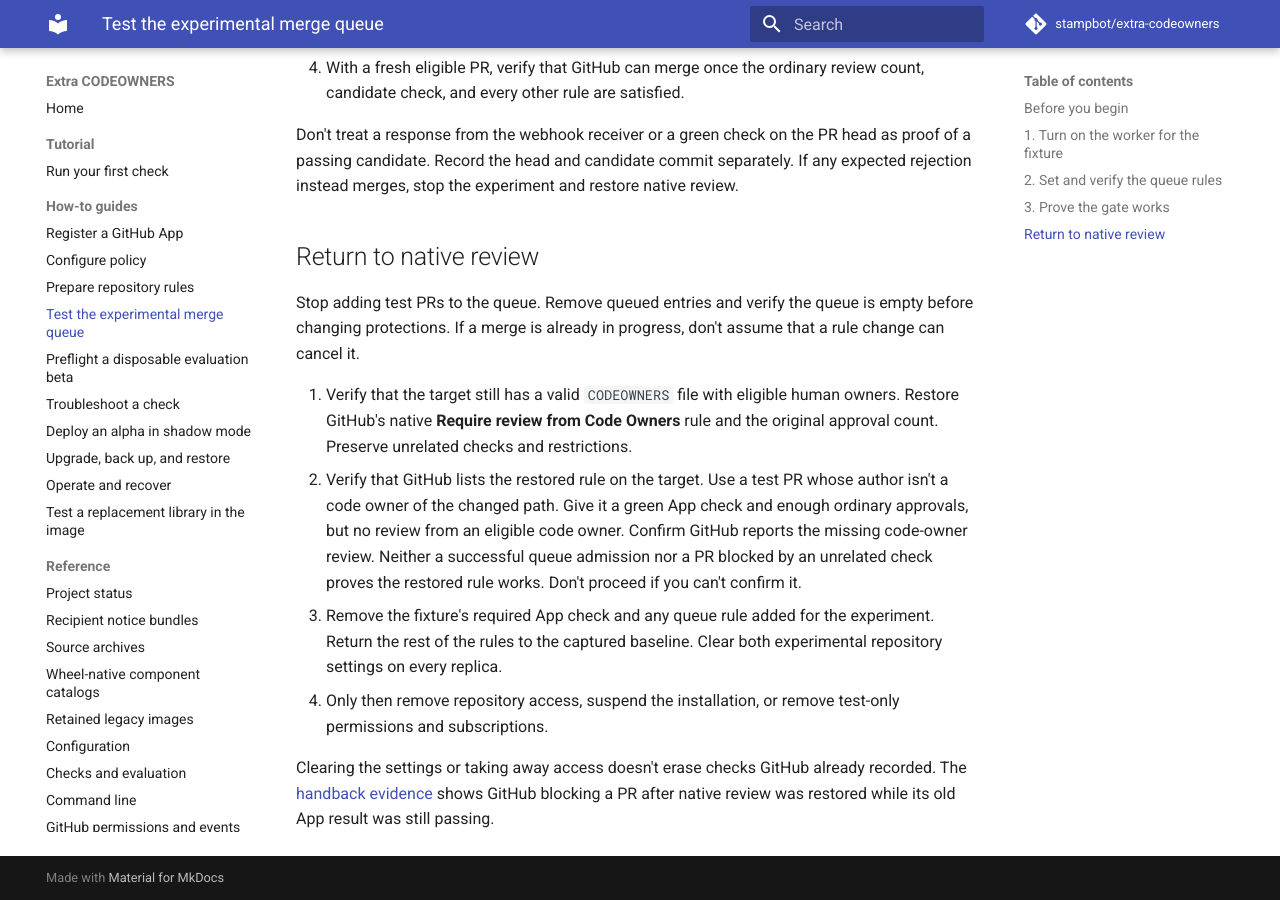
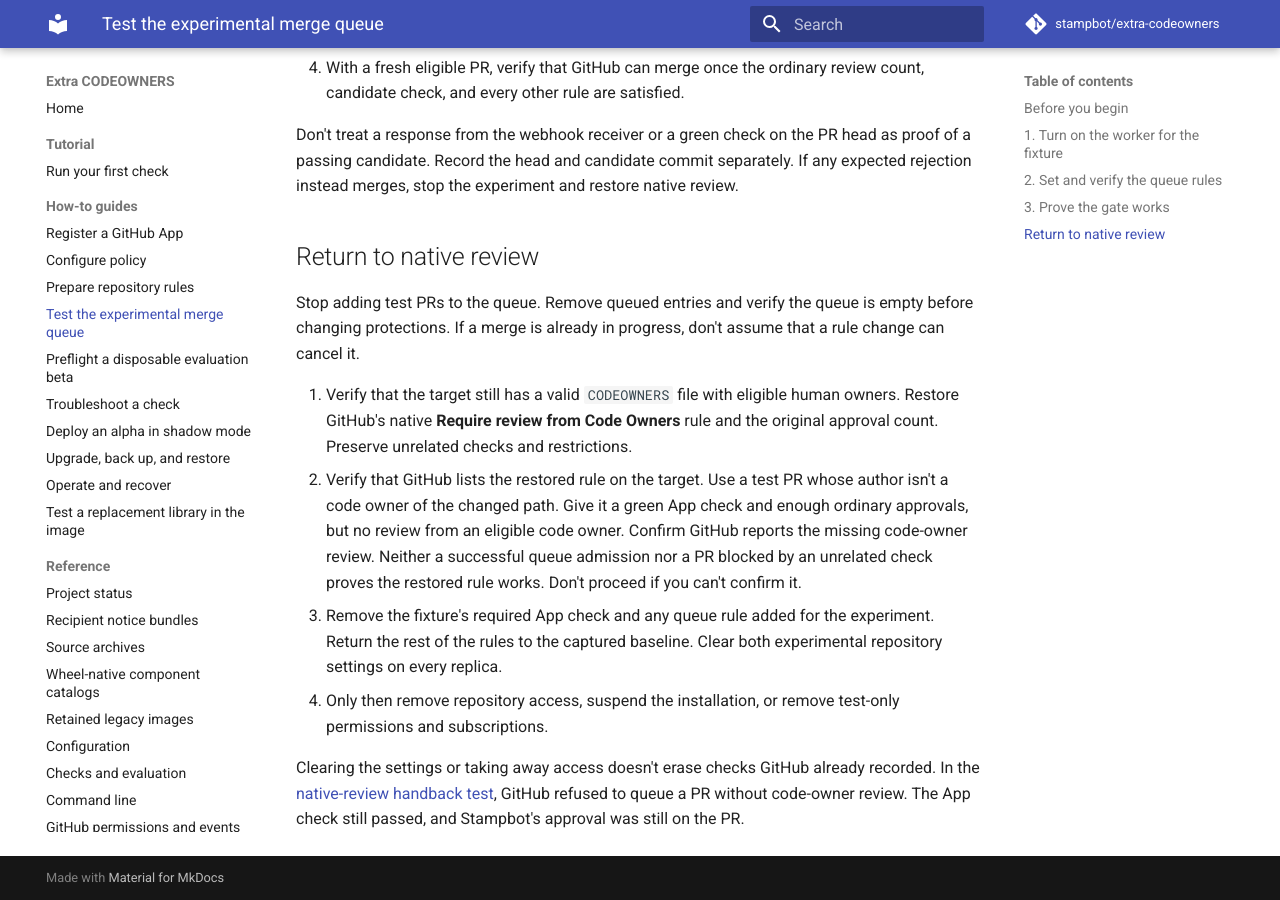
Before and after one commit to stampbot/extra-codeowners, an MkDocs documentation site: the page built from docs/how-to/test-merge-queue.md, in a window 1280 px wide and 900 px high, scrolled down 2145 px. Built offline with MkDocs 1.6.1 and Material for MkDocs 9.7.7, drawn with Linux system fonts in a browser that asks for light colours; comment, search, counter and statistics services are not loaded.

Commit message:
docs: record native review handback with a merge queue (#356)
Signed-off-by: Danny Sauer <github@dannysauer.com>

```diff
--- a/docs/how-to/test-merge-queue.md
+++ b/docs/how-to/test-merge-queue.md
@@ -123,10 +123,7 @@ progress, don't assume that a rule change can cancel it.
 4. Only then remove repository access, suspend the installation, or remove
    test-only permissions and subscriptions.
 
-Clearing the settings or taking away access doesn't erase checks GitHub
-already recorded. The [handback evidence](../maintainers/evidence/2026-11-23-candidate-checks-during-delivery-loss.md#hand-back-enforcement-before-removing-access)
-shows GitHub blocking a PR after native review was restored while its old
-App result was still passing.
+Clearing the settings or taking away access doesn't erase checks GitHub already recorded. In the [native-review handback test](../maintainers/evidence/2026-11-23-native-review-restored-with-queue.md), GitHub refused to queue a PR without code-owner review. The App check still passed, and Stampbot's approval was still on the PR.
 
 [alpha]: https://github.com/stampbot/extra-codeowners/releases/tag/v0.1.0-alpha.115
 [github-queue]: https://docs.github.com/en/repositories/configuring-branches-and-merges-in-your-repository/configuring-pull-request-merges/managing-a-merge-queue
--- a/mkdocs.yml
+++ b/mkdocs.yml
@@ -119,6 +119,7 @@ nav:
           - November queue with a waiting PR: maintainers/evidence/2026-11-23-worker-with-queued-follower.md
           - November approved candidate merge: maintainers/evidence/2026-11-23-approved-candidate-merged.md
           - November published schema 0012 restore: maintainers/evidence/2026-11-23-published-schema-0012-restore.md
+          - Native review handback: maintainers/evidence/2026-11-23-native-review-restored-with-queue.md
       - Respond to dependency audit: how-to/respond-to-dependency-audit.md
       - Rescan a published image: how-to/rescan-published-image.md
       - Review or recover a Renovate update: how-to/manage-renovate-updates.md
```
Also changed, not shown: docs/maintainers/evidence/2026-11-23-native-review-restored-with-queue.md (added, +22 -0 lines), docs/maintainers/evidence/index.md (+1 -0 lines), docs/maintainers/live-validation.md (+2 -0 lines).
